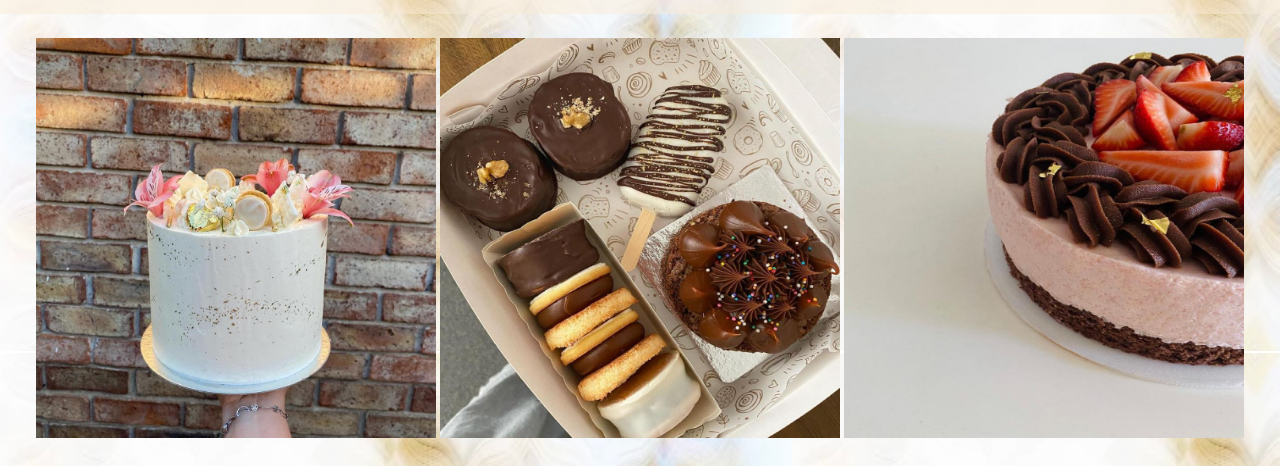
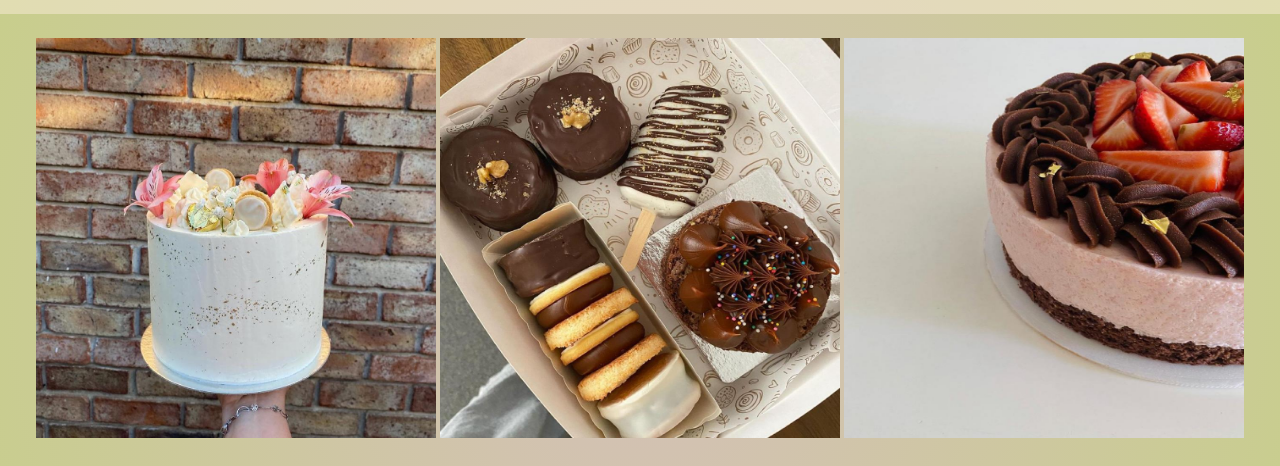
Before and after one commit to giorginacampagna/MOKA_Reposter-a, a plain HTML site: page index.html in a window 1280 px wide. Shown: the part 97-563 px from the top of the page. Drawn offline with Linux system fonts and the light colour scheme.

Commit message:
gradiente

```diff
--- a/css/style.css
+++ b/css/style.css
@@ -35,7 +35,8 @@ p{
 }
 
 body{
-    background-image: url(../img/fondo.png);
+    background: rgb(209,185,180);
+    background: radial-gradient(circle, rgba(209,185,180,0.9164040616246498) 0%, rgba(199,207,137,1) 100%);
     background-repeat: repeat;
     background-attachment: fixed;
 }
```
